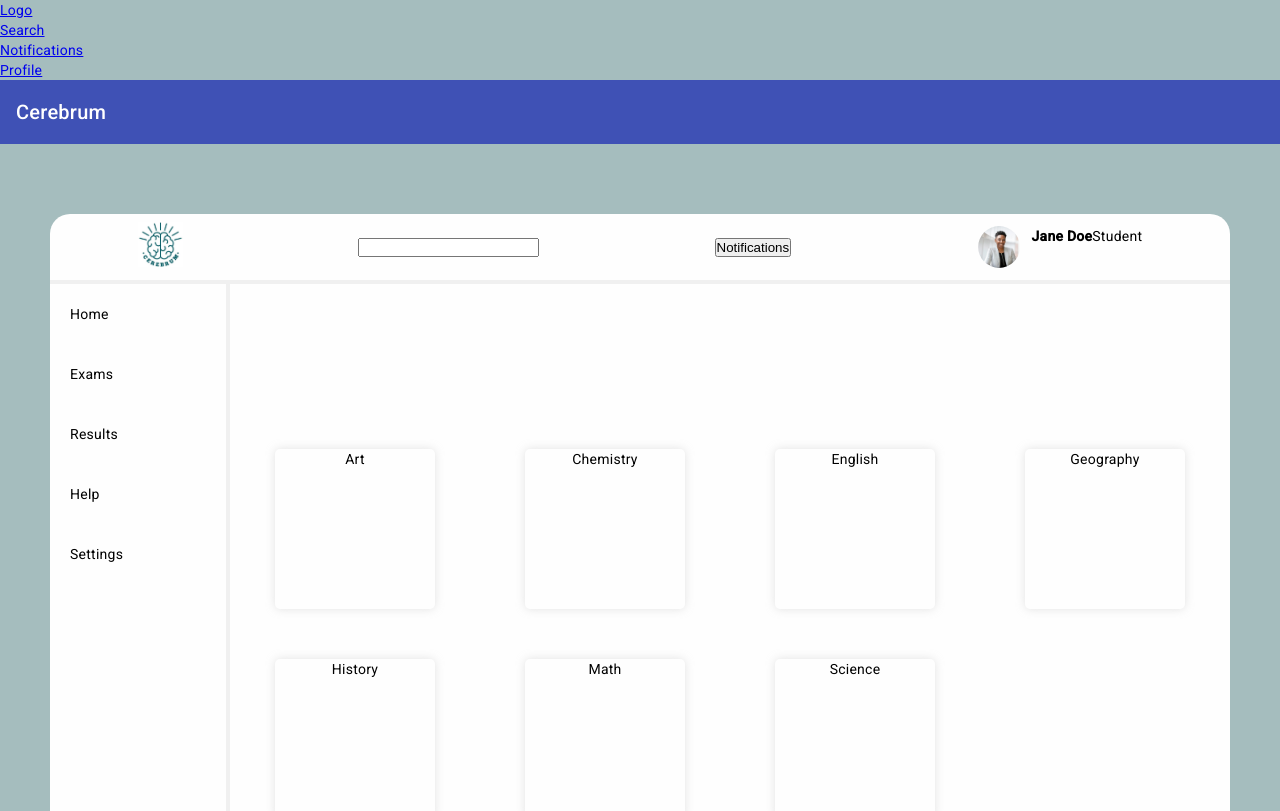
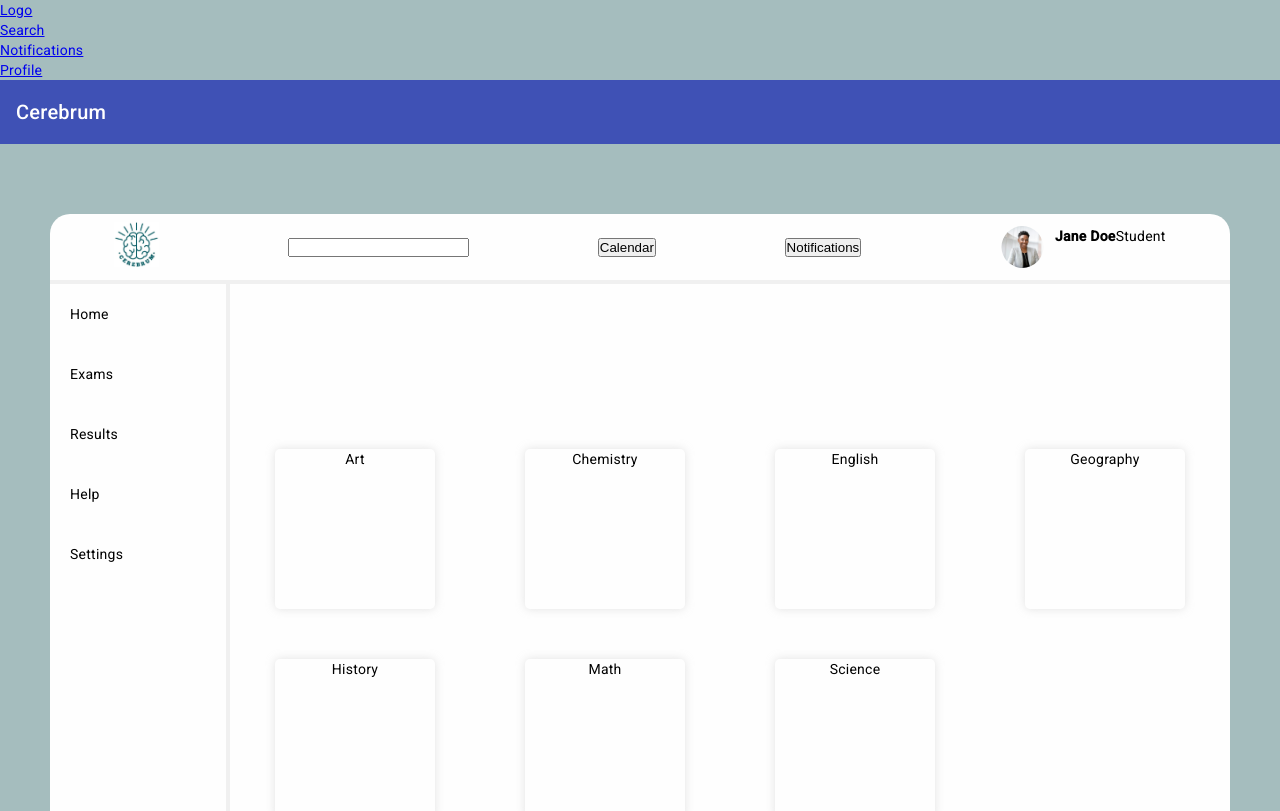
Before and after one commit to karolinecruztorres/exams-platform, an Angular app in the folder exams-platform/: page / in a window 1280 px wide. Shown: the top 811 px of the page. Built offline with nearby package versions, Linux system fonts and the light colour scheme.

Commit message:
feat: add calendar to header

```diff
--- a/exams-platform/src/app/components/header/header.component.html
+++ b/exams-platform/src/app/components/header/header.component.html
@@ -1,6 +1,7 @@
 <header class="header">
   <app-logo></app-logo>
   <app-search-bar></app-search-bar>
+  <app-calendar></app-calendar>
   <app-notifications></app-notifications>
   <app-profile></app-profile>
 </header>
--- a/exams-platform/src/app/components/header/header.component.ts
+++ b/exams-platform/src/app/components/header/header.component.ts
@@ -1,5 +1,6 @@
 import { Component } from '@angular/core';
 
+import { CalendarComponent } from '../calendar/calendar.component';
 import { LogoComponent } from '../logo/logo.component';
 import { NotificationsComponent } from '../notifications/notifications.component';
 import { ProfileComponent } from '../profile/profile.component';
@@ -13,6 +14,7 @@ import { SearchBarComponent } from '../search-bar/search-bar.component';
     SearchBarComponent,
     NotificationsComponent,
     ProfileComponent,
+    CalendarComponent,
   ],
   templateUrl: './header.component.html',
   styleUrl: './header.component.scss',
```
